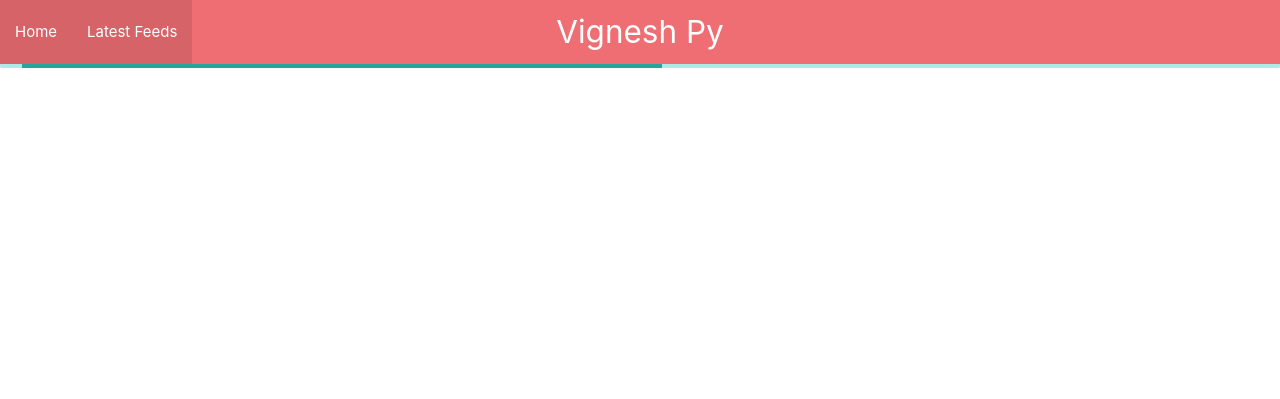
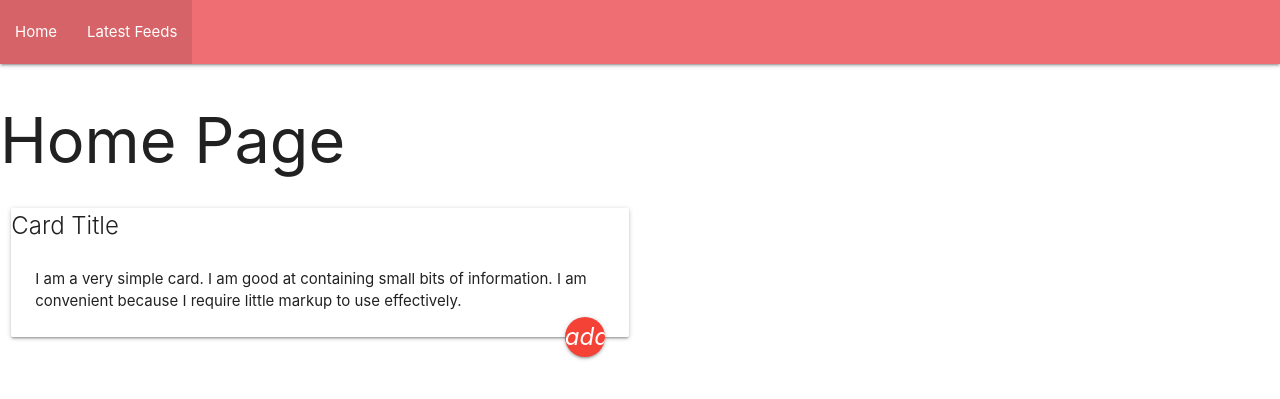
Before and after one commit to vigneshpy/django-blog, a Django app: page / in a window 1280 px wide. Shown: the top 399 px of the page. Run offline with Django 3.2, Linux system fonts and the light colour scheme; data that the repository does not hold is empty.

Commit message:
added dynamic url

```diff
--- a/blog/urls.py
+++ b/blog/urls.py
@@ -1,22 +1,9 @@
-"""blog URL Configuration
 
-The `urlpatterns` list routes URLs to views. For more information please see:
-    https://docs.djangoproject.com/en/2.2/topics/http/urls/
-Examples:
-Function views
-    1. Add an import:  from my_app import views
-    2. Add a URL to urlpatterns:  path('', views.home, name='home')
-Class-based views
-    1. Add an import:  from other_app.views import Home
-    2. Add a URL to urlpatterns:  path('', Home.as_view(), name='home')
-Including another URLconf
-    1. Import the include() function: from django.urls import include, path
-    2. Add a URL to urlpatterns:  path('blog/', include('blog.urls'))
-"""
 from django.contrib import admin
 from django.urls import path
 from  home import views
 urlpatterns = [
     path('admin/', admin.site.urls),
+    path('category/<str:cat>',views.category,name="category"),
     path('',views.index,name="index"),
 ]
--- a/home/views.py
+++ b/home/views.py
@@ -7,7 +7,13 @@ from admin_app.models import AddCategory
 
 def index(request):
 
-    cat=AddCategory.objects.all()
+    cat=AddCategory.objects.all()[:5]
     print(cat)
 
-    return render(request,'index.html',{'list':cat})
+    return render(request,'home.html',{'list':cat})
+
+
+def  category(request,cat):
+    cat1=AddCategory.objects.all()
+    print(cat)
+    return render(request,'category.html',{'categoryname':cat,'list':cat1})
--- /dev/null
+++ b/templates/home.html
@@ -0,0 +1,21 @@
+
+{% extends 'index.html' %}
+
+{%block content%}
+<h1>Home Page</h1>
+    <div class="row">
+      <div class="col s12 m6">
+        <div class="card">
+
+
+            <span class="card-title">Card Title</span>
+            <a class="btn-floating halfway-fab waves-effect waves-light red"><i class="material-icons">add</i></a>
+
+          <div class="card-content">
+            <p>I am a very simple card. I am good at containing small bits of information. I am convenient because I require little markup to use effectively.</p>
+          </div>
+        </div>
+      </div>
+    </div>
+
+{% endblock %}
--- a/templates/index.html
+++ b/templates/index.html
@@ -5,18 +5,16 @@
 <script src="https://cdnjs.cloudflare.com/ajax/libs/materialize/1.0.0/js/materialize.min.js"></script>
 <nav>
     <div class="nav-wrapper">
-      <a href="#!" class="brand-logo center">Vignesh Py</a>
+      <!-- <a href="#!" class="brand-logo center">Vignesh Py</a> -->
       <ul class="left hide-on-med-and-down">
-        <li><a href="">Home</a></li>
+        <li><a href="{% url "index" %}">Home</a></li>
         {%for cat in list %}
-        <li><a href="">{{cat.category}}</a></li>
+        <li><a href="{% url "category" cat.category %}">{{cat.category}}</a></li>
         {% endfor %}
 
         <li class="active"><a href="">Latest Feeds</a></li>
       </ul>
-      <div class="progress">
-        <div class="indeterminate"></div>
-    </div>
+
 
     </div>
 
@@ -31,3 +29,5 @@
   })
 
   </script>
+  {% block content %}
+  {% endblock %}
```
Also changed, not shown: templates/category.html (added, +12 -0 lines).
